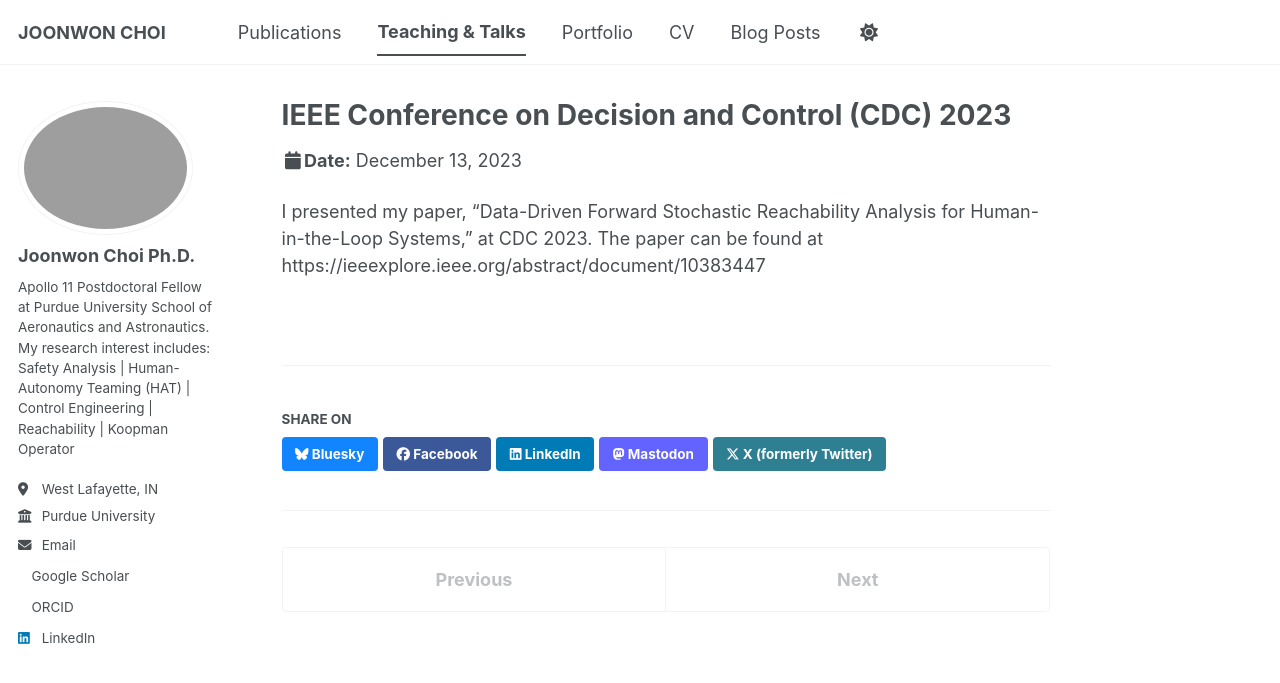
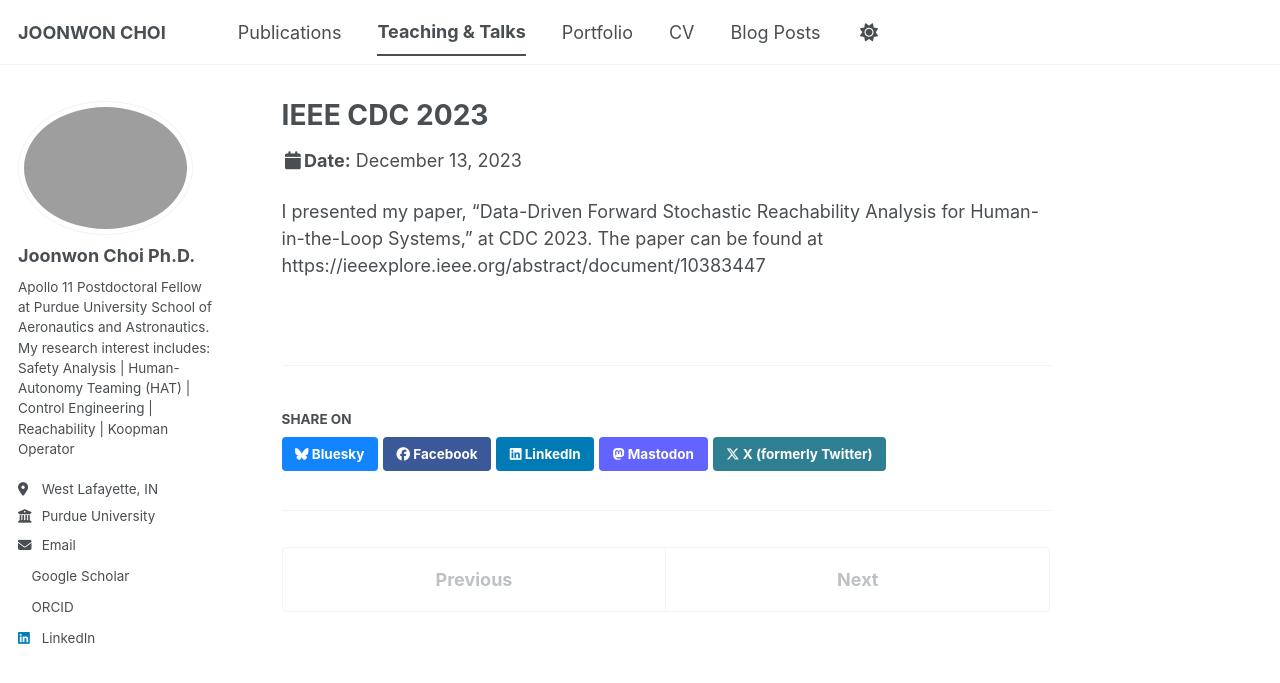
Before and after one commit to netakoi/netakoi.github.io, a Jekyll site: the page built from _talks/2023-12-13-CDC.md, in a window 1280 px wide. Shown: the top 683 px of the page. Built offline with Jekyll 4.4.1, drawn with Linux system fonts in a browser that asks for light colours; a style sheet for code colours, icons or effects is not loaded.

Commit message:
Update 2023-12-13-CDC.md

```diff
--- a/_talks/2023-12-13-CDC.md
+++ b/_talks/2023-12-13-CDC.md
@@ -1,5 +1,5 @@
 ---
-title: "IEEE Conference on Decision and Control (CDC) 2023"
+title: "IEEE CDC 2023"
 collection: talks
 type: "Talk"
 permalink: /talks/2023-12-13-CDC
```
